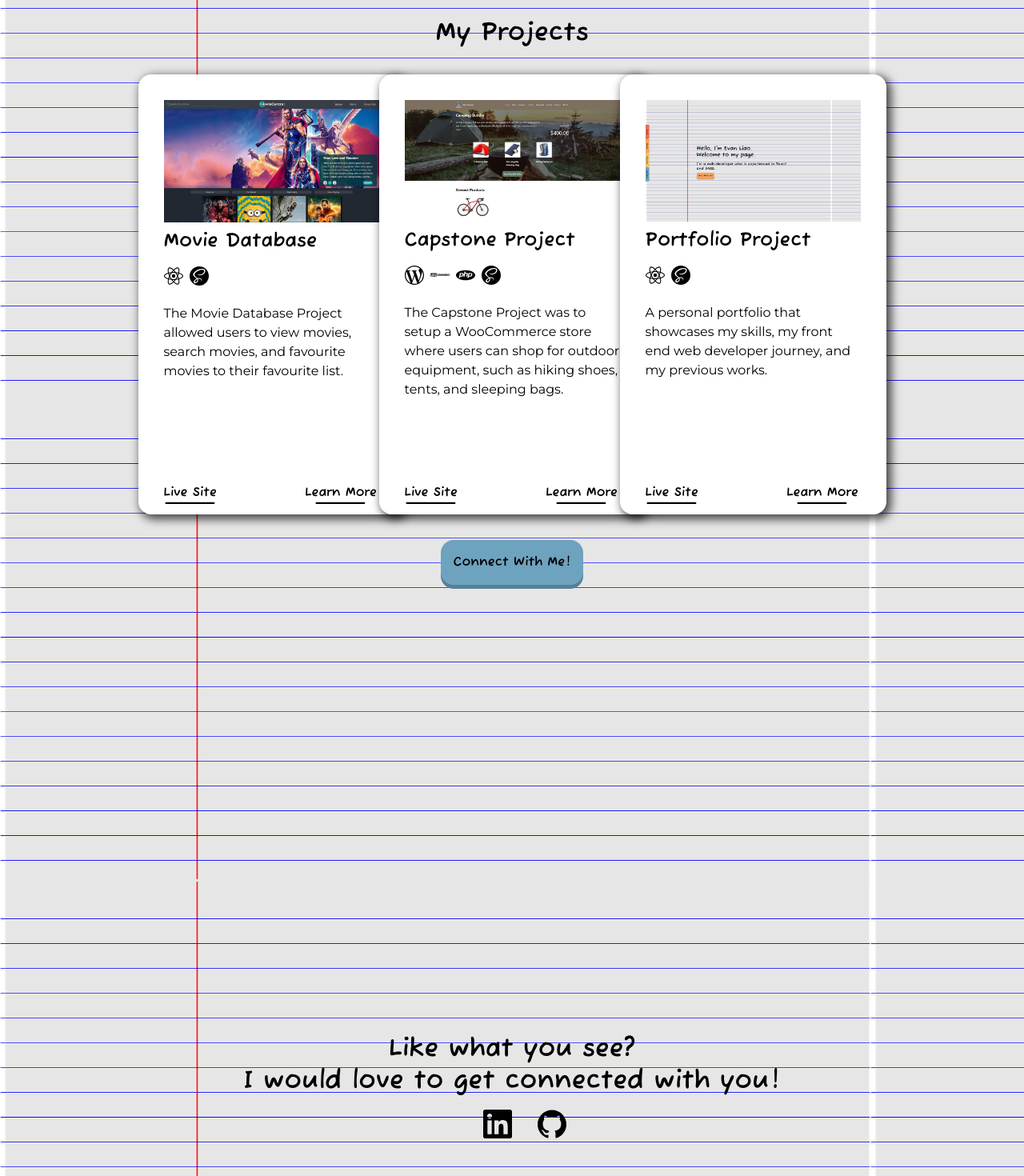
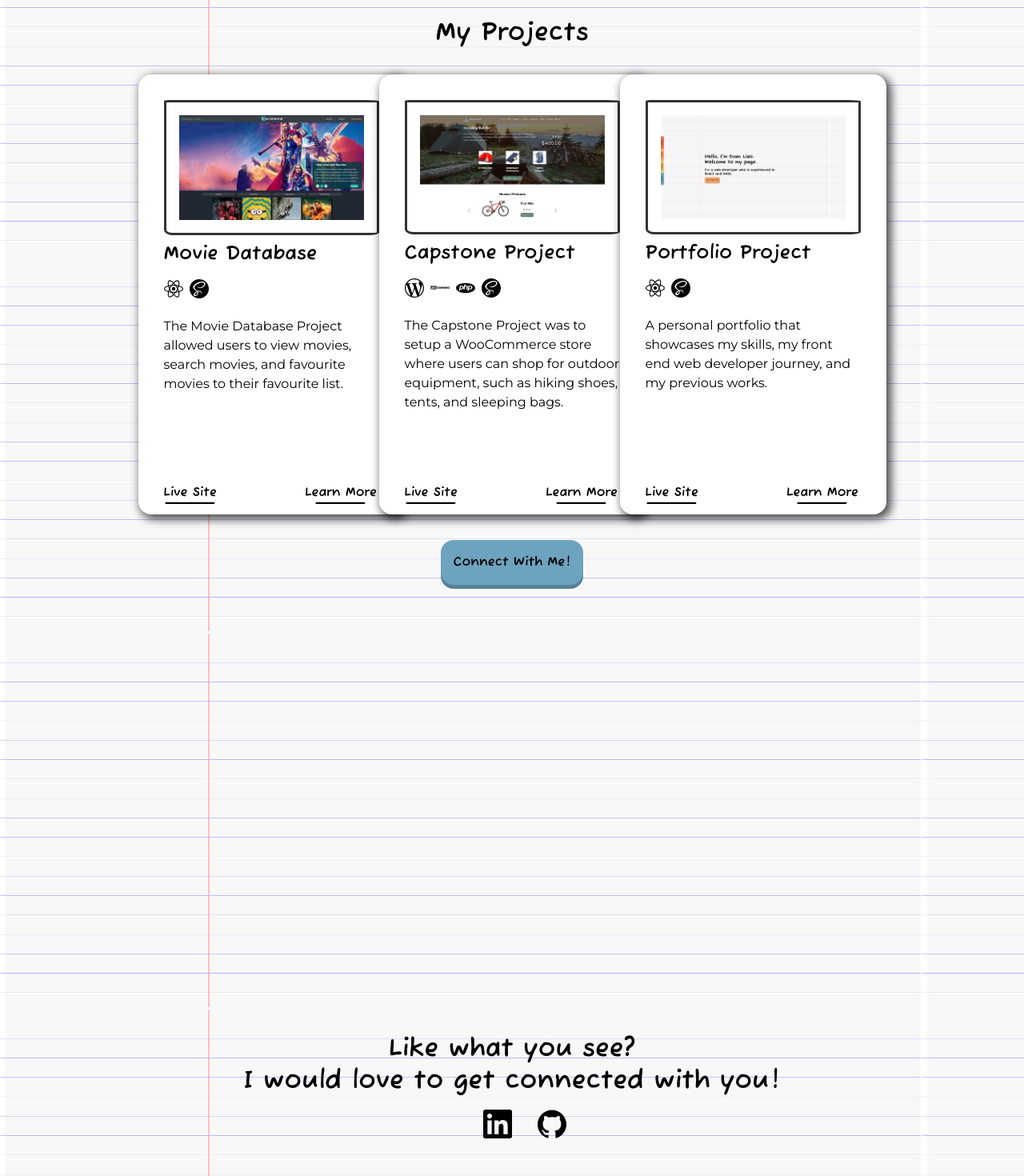
Before and after one commit to eliao13/web-portfolio-project, a React (Create React App) app: page / in a window 1280 px wide. Shown: the part 2500-3970 px from the top of the page at 80% size. Built offline with nearby package versions, Linux system fonts and the light colour scheme.

Commit message:
made improvements

```diff
--- a/public/index.html
+++ b/public/index.html
@@ -1,12 +1,14 @@
 <!DOCTYPE html>
 <html lang="en">
-
   <head>
     <meta charset="utf-8" />
     <link rel="icon" href="%PUBLIC_URL%/favicon.ico" />
     <meta name="viewport" content="width=device-width, initial-scale=1" />
     <meta name="theme-color" content="#000000" />
-  <meta name="description" content="Web site created using create-react-app" />
+    <meta
+      name="description"
+      content="Evan Liao's personal portfolio created using React and Sass."
+    />
     <link rel="apple-touch-icon" href="%PUBLIC_URL%/logo192.png" />
     <!--
       manifest.json provides metadata used when your web app is installed on a
@@ -22,7 +24,7 @@
       work correctly both with client-side routing and a non-root public URL.
       Learn how to configure a non-root public URL by running `npm run build`.
     -->
-  <title>Evan's Portfolio</title>
+    <title>Evan Liao's Portfolio</title>
   </head>
 
   <body>
@@ -39,5 +41,4 @@
       To create a production bundle, use `npm run build` or `yarn build`.
     -->
   </body>
-
 </html>
--- a/src/components/ProjectCard.js
+++ b/src/components/ProjectCard.js
@@ -16,7 +16,11 @@ function ProjectCard({ project }) {
 
   return (
     <article className="card">
-      <img src={project.sampleImage} alt={`screen shot of ${project.title}`} />
+      <img
+        className="image-frame"
+        src={project.sampleImage}
+        alt={`screen shot of ${project.title}`}
+      />
 
       <h3>{project.title}</h3>
 
--- a/src/components/ProjectModal.js
+++ b/src/components/ProjectModal.js
@@ -58,7 +58,7 @@ function ProjectModal({ handleClose, open, singleProjectDetail }) {
           </IconButton>
           <section className="project-info">
             <img
-              className="project-screenshot"
+              className="project-screenshot image-frame"
               src={singleProjectDetail.responsiveSampleImage}
               alt={`Sample screenshot of ${singleProjectDetail.title}`}
             />
--- a/src/data/projects-data.js
+++ b/src/data/projects-data.js
@@ -130,7 +130,7 @@ const projectsData = [
         team: "Myself",
         role: "Developer/designer",
         liveSiteLink: "https://www.evanwliao.com/",
-        githubLink: "https://github.com/",
+        githubLink: "https://github.com/eliao13/web-portfolio-project",
         overview:
           "Portfolio project was developed to showcase my skills as a developer. This project was developed using React and Sass. Wireframes were done through Figma and high fidelity mockup was done through Adobe XD.",
         development: [
--- a/src/styles/_about.scss
+++ b/src/styles/_about.scss
@@ -48,27 +48,27 @@
     box-shadow: 0 5px 0 $navcolorprojectssecondary;
   }
 
-  .image-frame {
-    padding: 1rem;
-    display: inline-block;
-    border: 3px solid #333333;
-    border-radius: 2% 6% 5% 4% / 1% 1% 2% 4%;
-    background: #ffffff;
-    position: relative;
+  //   .image-frame {
+  //     padding: 1rem;
+  //     display: inline-block;
+  //     border: 3px solid #333333;
+  //     border-radius: 2% 6% 5% 4% / 1% 1% 2% 4%;
+  //     background: #ffffff;
+  //     position: relative;
 
-    &::before {
-      content: "";
-      border: 2px solid #353535;
-      display: block;
-      width: 100%;
-      height: 100%;
-      position: absolute;
-      top: 50%;
-      left: 50%;
-      transform: translate3d(-50%, -50%, 0) scale(1.015) rotate(0.5deg);
-      border-radius: 1% 1% 2% 4% / 2% 6% 5% 4%;
-    }
-  }
+  //     &::before {
+  //       content: "";
+  //       border: 2px solid #353535;
+  //       display: block;
+  //       width: 100%;
+  //       height: 100%;
+  //       position: absolute;
+  //       top: 50%;
+  //       left: 50%;
+  //       transform: translate3d(-50%, -50%, 0) scale(1.015) rotate(0.5deg);
+  //       border-radius: 1% 1% 2% 4% / 2% 6% 5% 4%;
+  //     }
+  //   }
 }
 
 @media screen and (min-width: 48rem) {
--- a/src/styles/_body.scss
+++ b/src/styles/_body.scss
@@ -2,10 +2,43 @@ body {
   margin: 0;
   position: relative;
   min-height: 100vh;
-  background-image: url("../image/line-paper.png");
-  background-size: 90vw 470px;
+
+  &::before {
+    content: "";
+    background-image: url("../image/line-paper.png");
+    background-size: 90vw 470px;
+    position: absolute;
+    left: 0;
+    top: 0;
+    bottom: 0;
+    right: 0;
+    opacity: 0.3;
+    z-index: -1;
+  }
 
   @media screen and (min-width: 60rem) {
     background-size: 85vw 600px;
   }
+
+  .image-frame {
+    padding: 1rem;
+    display: inline-block;
+    border: 3px solid #333333;
+    border-radius: 2% 6% 5% 4% / 1% 1% 2% 4%;
+    background: #ffffff;
+    position: relative;
+
+    &::before {
+      content: "";
+      border: 2px solid #353535;
+      display: block;
+      width: 100%;
+      height: 100%;
+      position: absolute;
+      top: 50%;
+      left: 50%;
+      transform: translate3d(-50%, -50%, 0) scale(1.015) rotate(0.5deg);
+      border-radius: 1% 1% 2% 4% / 2% 6% 5% 4%;
+    }
+  }
 }
--- a/src/styles/_contact.scss
+++ b/src/styles/_contact.scss
@@ -1,13 +1,14 @@
 .contact {
   text-align: center;
-  margin: 5rem 0;
-  padding: 5rem 0;
+  margin-top: 5rem;
+  padding-top: 5rem;
+  padding-bottom: 10rem;
 }
 
 @media screen and (min-width: 60rem) {
   .contact {
     margin-top: 20rem;
     padding-top: 10rem;
-    margin-bottom: 20rem;
+    padding-bottom: 20rem;
   }
 }
```
Also changed, not shown: src/styles/_projects copy.scss (deleted, +0 -49 lines), public/assets/image/capstone-sample-image.jpg, public/assets/image/portfolio-sample-image.jpg. Lines whose indentation alone changed are shown as unchanged.
